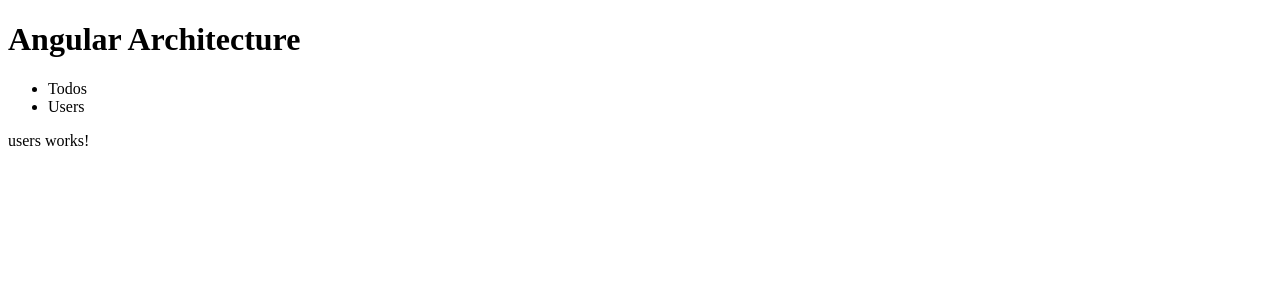
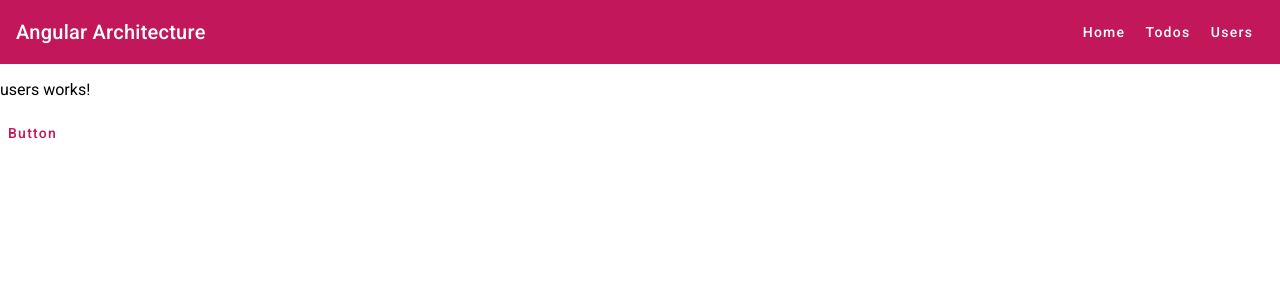
Before and after one commit to RyouHikaru/ng-architecture, an Angular app: page /users in a window 1280 px wide. Shown: the top 300 px of the page. Built offline with nearby package versions, Linux system fonts and the light colour scheme.

Commit message:
Applied styling using shared module Material.

```diff
--- a/angular.json
+++ b/angular.json
@@ -30,6 +30,7 @@
               "src/assets"
             ],
             "styles": [
+              "@angular/material/prebuilt-themes/pink-bluegrey.css",
               "src/styles.scss"
             ],
             "scripts": []
@@ -93,6 +94,7 @@
               "src/assets"
             ],
             "styles": [
+              "@angular/material/prebuilt-themes/pink-bluegrey.css",
               "src/styles.scss"
             ],
             "scripts": []
--- a/package.json
+++ b/package.json
@@ -11,10 +11,12 @@
   "private": true,
   "dependencies": {
     "@angular/animations": "^15.1.0",
+    "@angular/cdk": "^15.1.5",
     "@angular/common": "^15.1.0",
     "@angular/compiler": "^15.1.0",
     "@angular/core": "^15.1.0",
     "@angular/forms": "^15.1.0",
+    "@angular/material": "^15.1.5",
     "@angular/platform-browser": "^15.1.0",
     "@angular/platform-browser-dynamic": "^15.1.0",
     "@angular/router": "^15.1.0",
--- a/src/app/app-routing.module.ts
+++ b/src/app/app-routing.module.ts
@@ -4,14 +4,23 @@ import { TodosComponent } from './todos/todos.component';
 
 const routes: Routes = [
   {
-    path: "todos",
-    component: TodosComponent
+    path: '',
+    redirectTo: '/todos',
+    pathMatch: 'full',
   },
-  { path: 'users', loadChildren: () => import('./users/users.module').then(m => m.UsersModule) }
+  {
+    path: 'todos',
+    component: TodosComponent,
+  },
+  {
+    path: 'users',
+    loadChildren: () =>
+      import('./users/users.module').then((m) => m.UsersModule),
+  },
 ];
 
 @NgModule({
   imports: [RouterModule.forRoot(routes)],
-  exports: [RouterModule]
+  exports: [RouterModule],
 })
-export class AppRoutingModule { }
+export class AppRoutingModule {}
--- a/src/app/app.component.html
+++ b/src/app/app.component.html
@@ -1,6 +1,15 @@
-<h1>Angular Architecture</h1>
+<!-- <h1>Angular Architecture</h1>
 <ul>
   <li routerLink="todos">Todos</li>
   <li routerLink="users">Users</li>
-</ul>
+</ul> -->
+<mat-toolbar color="primary">
+  <span [routerLink]="['/']">Angular Architecture</span>
+  <span class="spacer"></span>
+  <div>
+    <button mat-button [routerLink]="['/']">Home</button>
+    <button mat-button [routerLink]="['/todos']">Todos</button>
+    <button mat-button [routerLink]="['/users']">Users</button>
+  </div>
+</mat-toolbar>
 <router-outlet></router-outlet>
--- a/src/app/app.component.scss
+++ b/src/app/app.component.scss
@@ -0,0 +1,3 @@
+.spacer {
+  flex: 1 1 auto;
+}
--- a/src/app/users/users.component.html
+++ b/src/app/users/users.component.html
@@ -1 +1,2 @@
 <p>users works!</p>
+<button mat-button color="primary">Button</button>
--- a/src/app/users/users.module.ts
+++ b/src/app/users/users.module.ts
@@ -3,6 +3,7 @@ import { CommonModule } from '@angular/common';
 
 import { UsersRoutingModule } from './users-routing.module';
 import { UsersComponent } from './users.component';
+import { MaterialModule } from '../shared/material.module';
 
 
 @NgModule({
@@ -11,7 +12,8 @@ import { UsersComponent } from './users.component';
   ],
   imports: [
     CommonModule,
-    UsersRoutingModule
+    UsersRoutingModule,
+    MaterialModule
   ]
 })
 export class UsersModule { }
--- a/src/index.html
+++ b/src/index.html
@@ -6,6 +6,9 @@
   <base href="/">
   <meta name="viewport" content="width=device-width, initial-scale=1">
   <link rel="icon" type="image/x-icon" href="favicon.ico">
+  <link rel="preconnect" href="https://fonts.gstatic.com">
+  <link href="https://fonts.googleapis.com/css2?family=Roboto:wght@300;400;500&display=swap" rel="stylesheet">
+  <link href="https://fonts.googleapis.com/icon?family=Material+Icons" rel="stylesheet">
 </head>
 <body>
   <app-root></app-root>
--- a/src/styles.scss
+++ b/src/styles.scss
@@ -1 +1,4 @@
 /* You can add global styles to this file, and also import other style files */
+
+html, body { height: 100%; }
+body { margin: 0; font-family: Roboto, "Helvetica Neue", sans-serif; }
```
Also changed, not shown: src/app/app.module.ts (+6 -2 lines), src/app/shared/material.module.ts (added, +19 -0 lines), 1 other file (tests, documents, lock files or other folders).
